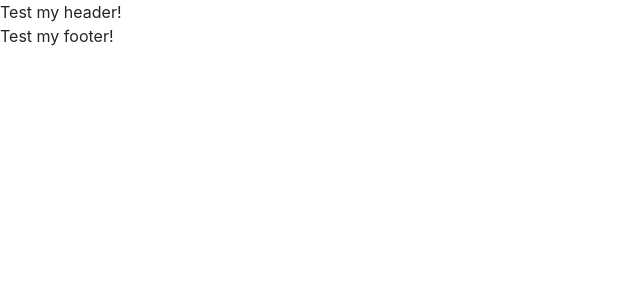
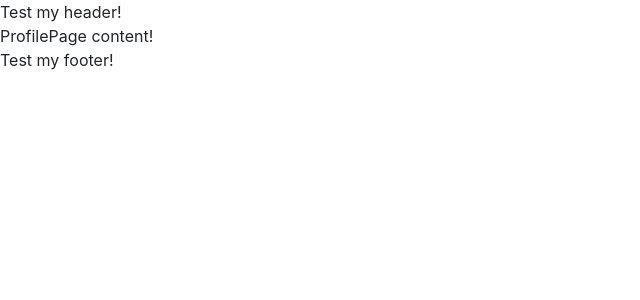
Before and after one commit to rjain9/ProfilePage, a React (Create React App) app in the folder app/: page / in a window 1280 px wide. Shown: the top 300 px of the page, without its empty margins (0-640 px from the left). Built offline with nearby package versions, Linux system fonts and the light colour scheme.

Commit message:
Adding profile page

```diff
--- a/app/src/App.js
+++ b/app/src/App.js
@@ -3,6 +3,7 @@ import React, { Component } from 'react';
 //Components
 import Header from './component/headerComponent/header'
 import Footer from './component/footerComponent/footer'
+import ProfilePage from './component/pages/profilePage'
 
 //Includes
 
@@ -12,6 +13,8 @@ class App extends Component {
       <div className="App">
         <Header />
 
+        <ProfilePage />
+
         <Footer />
 
       </div>
--- /dev/null
+++ b/app/src/component/pages/profilePage.js
@@ -0,0 +1,13 @@
+import React, { Component } from 'react';
+
+class ProfilePage extends Component {
+  render() {
+    return (
+      <div className="">
+          ProfilePage content!
+      </div>
+    );
+  }
+}
+
+export default ProfilePage;
```
